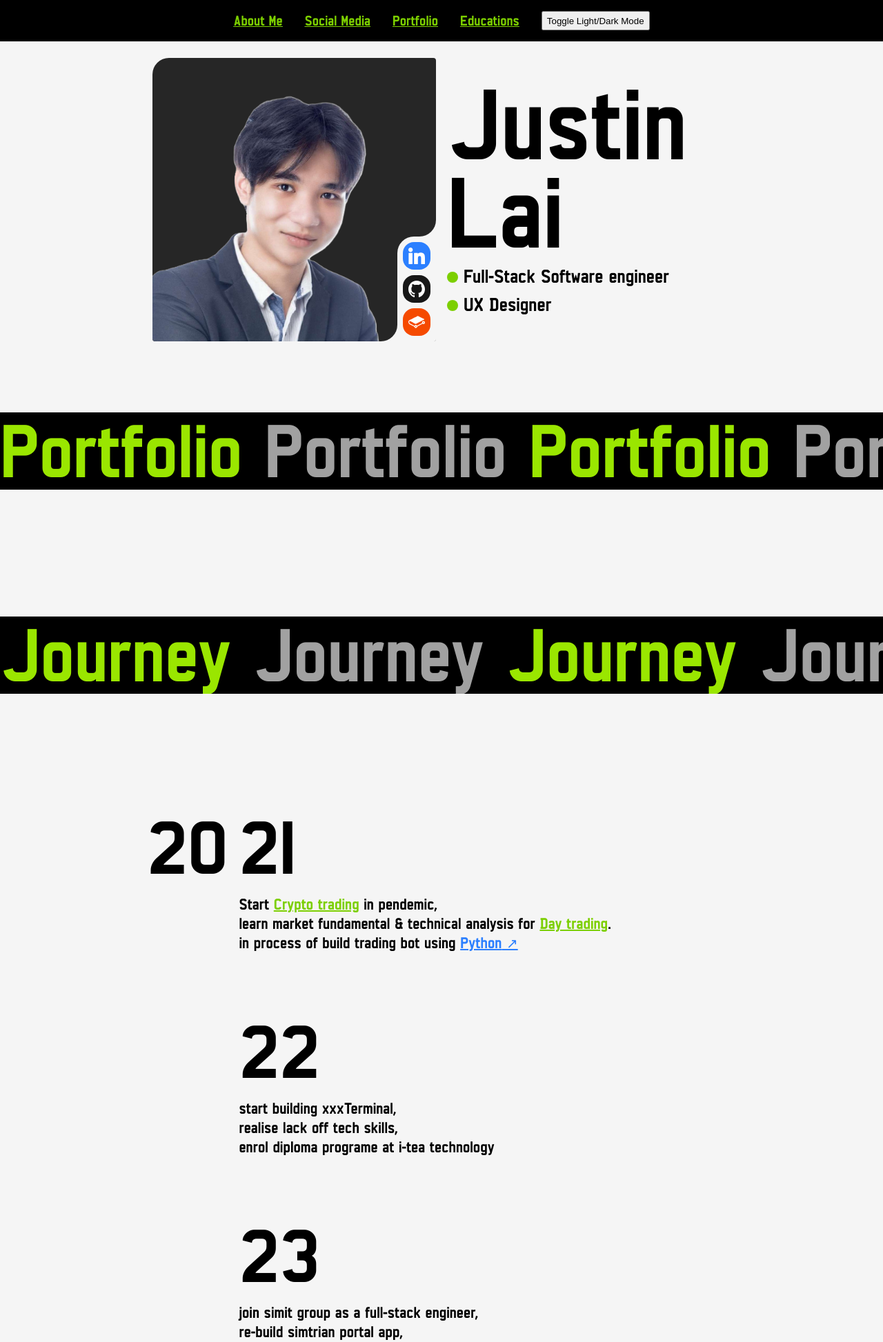
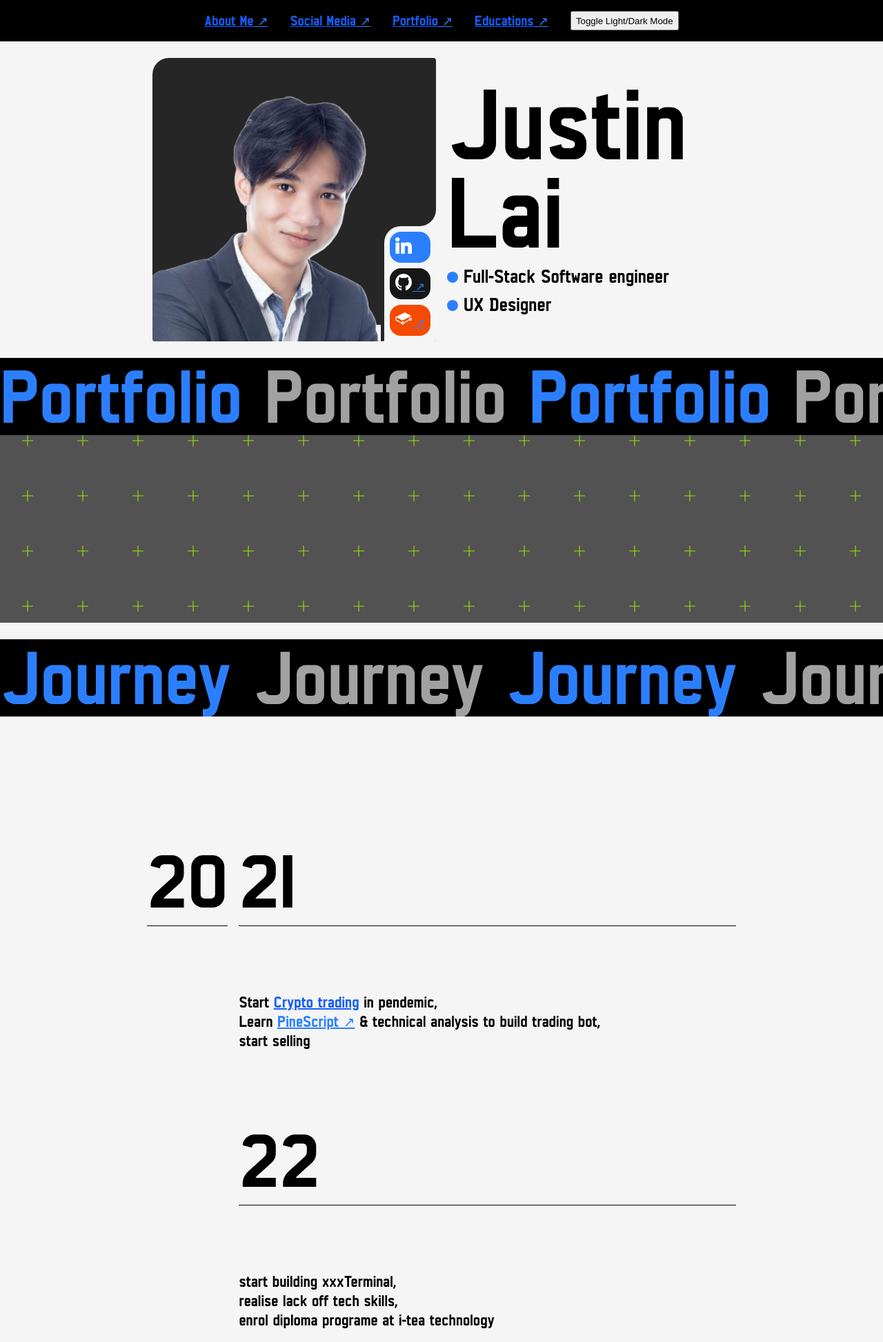
Before and after one commit to Justin26l/Justin26l, a PHP site: page / in a window 1280 px wide. Shown: the top 1946 px of the page at 69% size. Run offline with PHP 8.4, Linux system fonts and the light colour scheme.

Commit message:
add portfolio section

```diff
--- a/index.html
+++ b/index.html
@@ -14,6 +14,11 @@
     #splashScreen.hide {
       opacity: 0;
       pointer-events: none;
+    }
+
+    .plusGrid{
+      background-image: url("static/SVG/plus.svg");
+      background-repeat: repeat;
     }
   </style>
 </head>
@@ -68,8 +73,8 @@
 
         <div class="col-span-2 sm:col-span-1 2xl:col-span-3 rounded-3xl overflow-clip">
           <h1 class="mt-8 mb-3 text-7xl lg:text-8xl xl:text-9xl font-extrabold">Justin Lai</h1>
-          <h2 class="mt-0 mb-2"><span class="inline-block rounded-full w-4 h-4 bg-lime-500"></span> Full-Stack Software engineer</h2>
-          <h2 class="mt-0 mb-2"><span class="inline-block rounded-full w-4 h-4 bg-lime-500"></span> UX Designer</h2>
+          <h2 class="mt-0 mb-2"><span class="inline-block rounded-full w-4 h-4 bg-main"></span> Full-Stack Software engineer</h2>
+          <h2 class="mt-0 mb-2"><span class="inline-block rounded-full w-4 h-4 bg-main"></span> UX Designer</h2>
           <!-- <div class="grid grid-cols-2">
             <div class="col-span-1 bg-yellow-500">1</div>
             <div class="col-span-1 bg-green-500">2</div>
@@ -78,57 +83,59 @@
       </div>
     </section>
 
-    <section id="portfolio" class="w-full flex flex-col items-center">
-      <h1 class="w-full overflow-clip bg-black text-6xl lg:text-8xl py-2" style="white-space: nowrap">
-        <span class="text-lime-400">Portfolio</span>
+    <section id="portfolio" class="bg-neutral-600 plusGrid w-full h-96 flex flex-col items-center">
+      <h1 class="w-full overflow-clip bg-black text-6xl lg:text-8xl mt-0 py-2" style="white-space: nowrap">
+        <span class="text-main">Portfolio</span>
         <span class="text-neutral-400">Portfolio</span>
-        <span class="text-lime-400">Portfolio</span>
+        <span class="text-main">Portfolio</span>
         <span class="text-neutral-400">Portfolio</span>
-        <span class="text-lime-400">Portfolio</span>
+        <span class="text-main">Portfolio</span>
         <span class="text-neutral-400">Portfolio</span>
-        <span class="text-lime-400">Portfolio</span>
+        <span class="text-main">Portfolio</span>
         <span class="text-neutral-400">Portfolio</span>
       </h1>
     </section>
 
 
     <section id="about" class="w-full flex flex-col items-center">
-      <h1 class="w-full overflow-clip bg-black text-6xl lg:text-8xl py-2" style="white-space: nowrap">
-        <span class="text-lime-400">Journey</span>
+      <h1 class="w-full overflow-clip bg-black text-6xl lg:text-8xl mt-0 py-2" style="white-space: nowrap">
+        <span class="text-main">Journey</span>
         <span class="text-neutral-400">Journey</span>
-        <span class="text-lime-400">Journey</span>
+        <span class="text-main">Journey</span>
         <span class="text-neutral-400">Journey</span>
-        <span class="text-lime-400">Journey</span>
+        <span class="text-main">Journey</span>
         <span class="text-neutral-400">Journey</span>
-        <span class="text-lime-400">Journey</span>
+        <span class="text-main">Journey</span>
         <span class="text-neutral-400">Journey</span>
       </h1>
 
       <div class="push-center flex flex-row justify-center gap-4">
         <!-- Left Pane -->
         <div class="flex-shrink-0">
-          <p class="text-8xl sticky top-0">20</p>
+          <p class="text-8xl py-4 sticky top-0 border-b">20</p>
         </div>
         <!-- Right Pane -->
         <div class="flex-grow text-xl">
           <div>
-            <p class="bg-theme text-8xl mb-4 sticky top-0">21</p>
-            <p>Start <b>Crypto trading</b> in pendemic, <br/>learn market fundamental & technical analysis for <b>Day trading</b>. <br/>in process of build trading bot using <a class="text-blue-600 after:content-['_↗']" href="...">Python</a></p>
+            <p class="bg-theme text-8xl py-4 sticky top-0 border-b">21</p>
+            <p>Start <b>Crypto trading</b> in pendemic, <br/>
+              Learn <a target="_blank" href="https://www.tradingview.com/pine-script-docs/welcome/">PineScript</a> & technical analysis to build trading bot, <br/>
+              start selling </p>
           </div>
           <div>
-          <p class="bg-theme text-8xl mb-4 sticky top-0">22</p>
+          <p class="bg-theme text-8xl py-4 sticky top-0 border-b">22</p>
           <p>start building xxxTerminal, <br /> realise lack off tech skills, <br /> enrol diploma programe at i-tea technology</p>
           </div>
           <div>
-            <p class="bg-theme text-8xl mb-4 sticky top-0">23</p>
+            <p class="bg-theme text-8xl py-4 sticky top-0 border-b">23</p>
             <p>join simit group as a full-stack engineer, <br /> re-build simtrian portal app, <br /> develop simbiz crm</p>
           </div>
           <div>
-            <p class="bg-theme text-8xl mb-4 sticky top-0">24</p>
+            <p class="bg-theme text-8xl py-4 sticky top-0 border-b">24</p>
             <p>build open source project "very express" <br /> develop simit e-invoice, <br /> enrol UX design course</p>
           </div>
           <div>
-            <p class="bg-theme text-8xl mb-4 sticky top-0">25</p>
+            <p class="bg-theme text-8xl py-4 sticky top-0 border-b">25</p>
             <p>Develop visual of this site, reference a lot of colors from Formula1, MotoGP</p>
             <p>develop Live Tuition app</p>
           </div>
--- a/static/css/index.css
+++ b/static/css/index.css
@@ -5,7 +5,6 @@
     --color-orange-600: oklch(64.6% 0.222 41.116);
     --color-yellow-500: oklch(79.5% 0.184 86.047);
     --color-lime-400: oklch(84.1% 0.238 128.85);
-    --color-lime-500: oklch(76.8% 0.233 130.85);
     --color-green-500: oklch(72.3% 0.219 149.579);
     --color-blue-300: oklch(80.9% 0.105 251.813);
     --color-blue-400: oklch(70.7% 0.165 254.624);
@@ -14,6 +13,7 @@
     --color-blue-700: oklch(48.8% 0.243 264.376);
     --color-neutral-100: oklch(97% 0 0);
     --color-neutral-400: oklch(70.8% 0 0);
+    --color-neutral-600: oklch(43.9% 0 0);
     --color-neutral-800: oklch(26.9% 0 0);
     --color-neutral-900: oklch(20.5% 0 0);
     --color-black: #000;
@@ -266,6 +266,9 @@
   .h-6 {
     height: calc(var(--spacing) * 6);
   }
+  .h-96 {
+    height: calc(var(--spacing) * 96);
+  }
   .h-100 {
     height: calc(var(--spacing) * 100);
   }
@@ -361,6 +364,10 @@
     border-style: var(--tw-border-style);
     border-width: 0px;
   }
+  .border-b {
+    border-bottom-style: var(--tw-border-style);
+    border-bottom-width: 1px;
+  }
   .bg-black {
     background-color: var(--color-black);
   }
@@ -370,8 +377,8 @@
   .bg-green-500 {
     background-color: var(--color-green-500);
   }
-  .bg-lime-500 {
-    background-color: var(--color-lime-500);
+  .bg-neutral-600 {
+    background-color: var(--color-neutral-600);
   }
   .bg-neutral-900 {
     background-color: var(--color-neutral-900);
@@ -516,12 +523,6 @@
     --tw-font-weight: var(--font-weight-extrabold);
     font-weight: var(--font-weight-extrabold);
   }
-  .text-blue-600 {
-    color: var(--color-blue-600);
-  }
-  .text-lime-400 {
-    color: var(--color-lime-400);
-  }
   .text-neutral-400 {
     color: var(--color-neutral-400);
   }
@@ -554,13 +555,6 @@
     transition-property: color, background-color, border-color, outline-color, text-decoration-color, fill, stroke, --tw-gradient-from, --tw-gradient-via, --tw-gradient-to, opacity, box-shadow, transform, translate, scale, rotate, filter, -webkit-backdrop-filter, backdrop-filter;
     transition-timing-function: var(--tw-ease, var(--default-transition-timing-function));
     transition-duration: var(--tw-duration, var(--default-transition-duration));
-  }
-  .after\:content-\[\'_↗\'\] {
-    &::after {
-      content: var(--tw-content);
-      --tw-content: ' ↗';
-      content: var(--tw-content);
-    }
   }
   .sm\:col-span-1 {
     @media (width >= 40rem) {
@@ -646,10 +640,30 @@ a {
       }
     }
   }
+  &::after {
+    content: var(--tw-content);
+    --tw-content: ' ↗';
+    content: var(--tw-content);
+  }
 }
 b {
-  color: var(--color-lime-500);
+  color: var(--color-blue-600);
   text-decoration-line: underline;
+  &:where(.dark, .dark *) {
+    color: var(--color-lime-400);
+  }
+}
+.text-main {
+  color: var(--color-blue-500);
+  &:where(.dark, .dark *) {
+    color: var(--color-lime-400);
+  }
+}
+.bg-main {
+  background-color: var(--color-blue-500);
+  &:where(.dark, .dark *) {
+    background-color: var(--color-lime-400);
+  }
 }
 .bg-theme {
   background-color: var(--color-neutral-100);
```
Also changed, not shown: static/css/tailwind.css (+10 -1 lines), static/svg/plus.svg (added).
